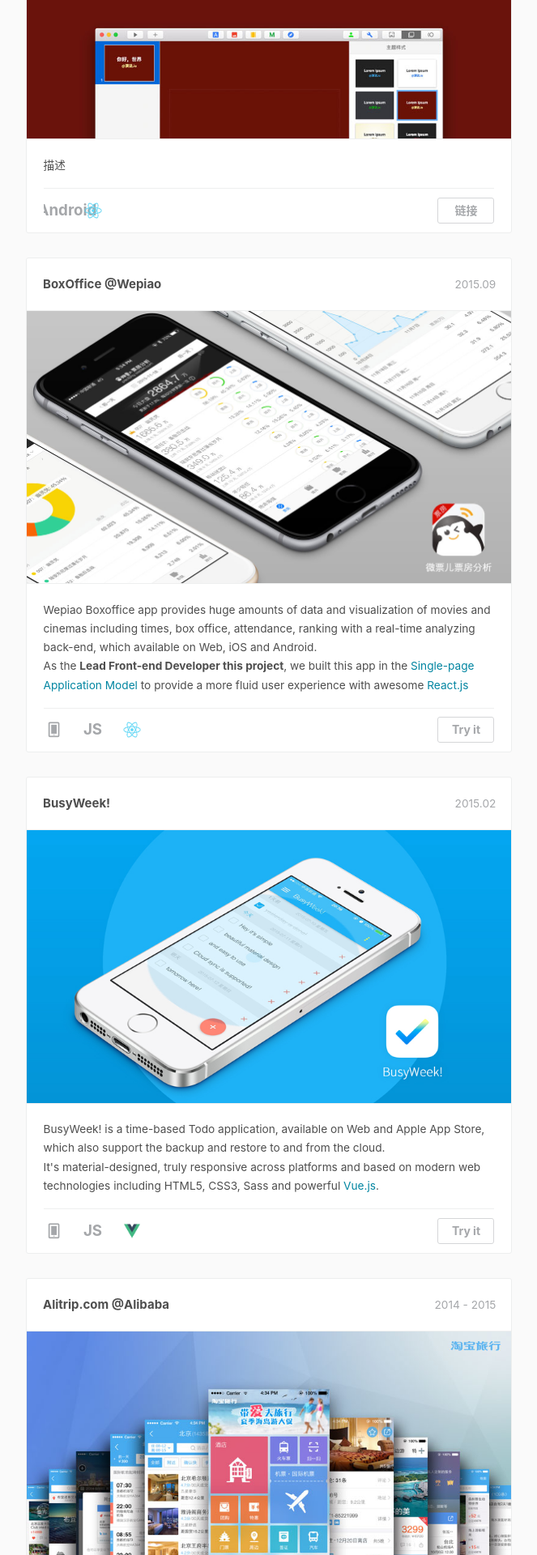
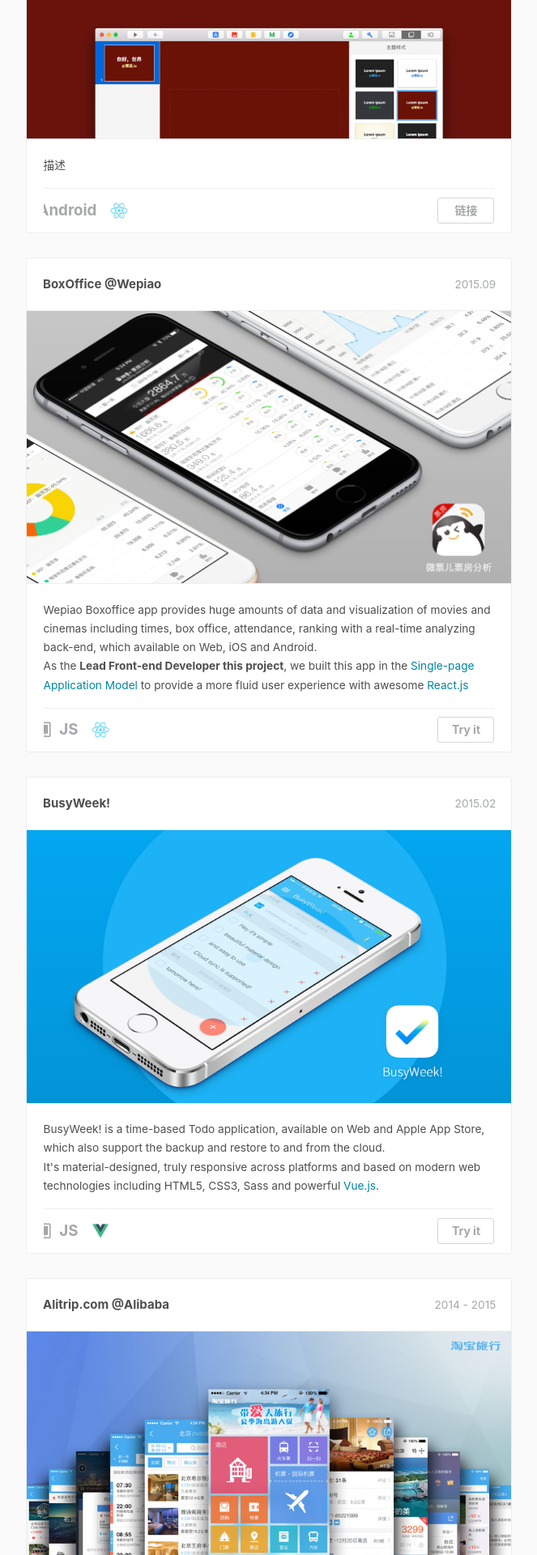
Before and after one commit to blying/blying.github.io, a Jekyll site: the page built from portfolio/index.html, in a window 1280 px wide. Shown: the part 609-2529 px from the top of the page at 81% size, without its empty margins (308-971 px from the left). Built offline with Jekyll 4.4.1, drawn with Linux system fonts in a browser that asks for light colours; nearby versions of some CDN libraries; comment, search, counter and statistics services are not loaded.

Commit message:
no message

```diff
--- a/portfolio/css/timeline.css
+++ b/portfolio/css/timeline.css
@@ -266,7 +266,7 @@
     display: block;
     float: left;
     font-size: 1.3rem;
-    width: 40px;
+    width: auto;
     height: 40px;
     text-align: center;
     line-height: 40px;
```
